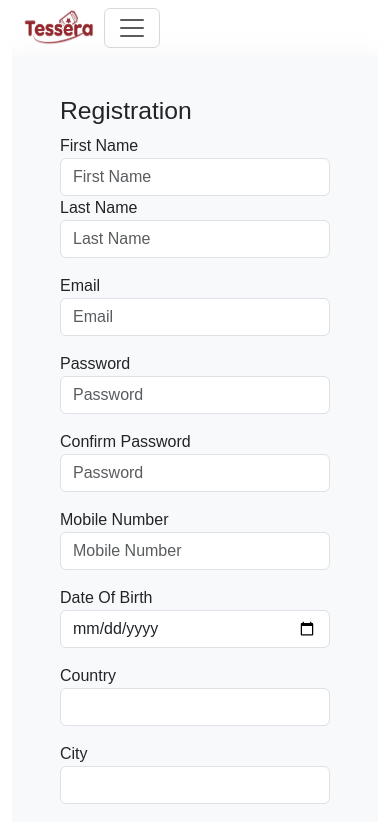
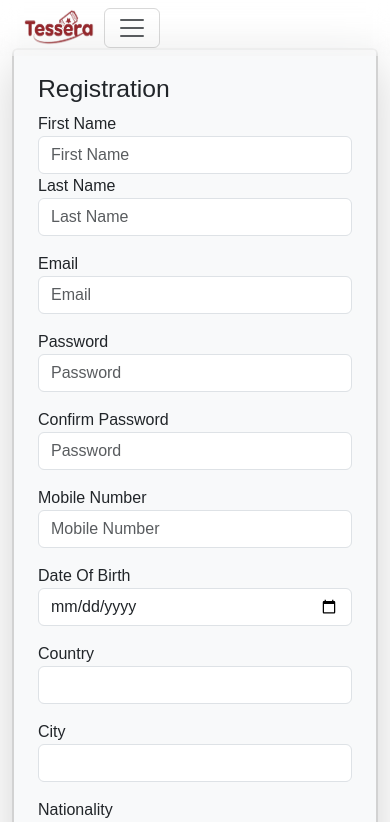
Before and after one commit to gannatullah/Tessera, an Angular app in the folder Frontend/: page /register in a window 390 px wide. Shown: the top 822 px of the page. Built offline with nearby package versions, Linux system fonts and the light colour scheme.

Commit message:
added an image and basic design

```diff
--- a/Frontend/src/app/Core/Components/register/register.component.css
+++ b/Frontend/src/app/Core/Components/register/register.component.css
@@ -1,3 +1,14 @@
+body {
+  background: linear-gradient(135deg, #6a11cb, #2575fc);
+  min-height: 100vh;
+  margin: 0;
+  padding: 0;
+}
+.reg-image{
+    height: 100%;
+    object-fit: cover;
+}
+
 .btn-signUp{
     background-color: var(--main-color);
     border: none;
--- a/Frontend/src/app/Core/Components/register/register.component.html
+++ b/Frontend/src/app/Core/Components/register/register.component.html
@@ -1,8 +1,13 @@
-<div class="container mt-5 d-flex">
-  <div class="image">
+<div class="container d-flex justify-content-center align-items-center  mt-5" >
+    <div class="reg-card card shadow-lg border-2 overflow-hidden w-100">
+        <div class="row g-0">
+
+
+  <div class="reg-image col-md-6 d-none d-md-block">
+    <img src="movieTicket.jpg" alt="ticket image" class="img-fluid w-100 h-100" />
 
   </div>
-  <div class="bg-light p-5">
+  <div class="col-md-6 bg-light p-4">
     <h2>Registration</h2>
     <form [formGroup]="registerForm" class="d-flex flex-column gap-3" (ngSubmit)="register()">
 
@@ -196,4 +201,6 @@
       <button type="submit" class="btn btn-signUp">Sign Up</button>
     </form>
   </div>
+  </div>
+  </div>
 </div>
--- a/Frontend/src/app/Core/Components/register/register.component.ts
+++ b/Frontend/src/app/Core/Components/register/register.component.ts
@@ -27,6 +27,12 @@ export class RegisterComponent {
 
   register(){
     console.log(this.registerForm);
+    if(this.registerForm.invalid){
+      this.registerForm.markAllAsTouched();
+    }
+    else{
+      this.registerForm.reset();
+    }
   }
 
   validateConfirmPassword(form:AbstractControl){
```
Also changed, not shown: Frontend/src/app/Core/Services/auth/auth.service.ts (added, +9 -0 lines), 2 other files (tests, documents, lock files or other folders).
